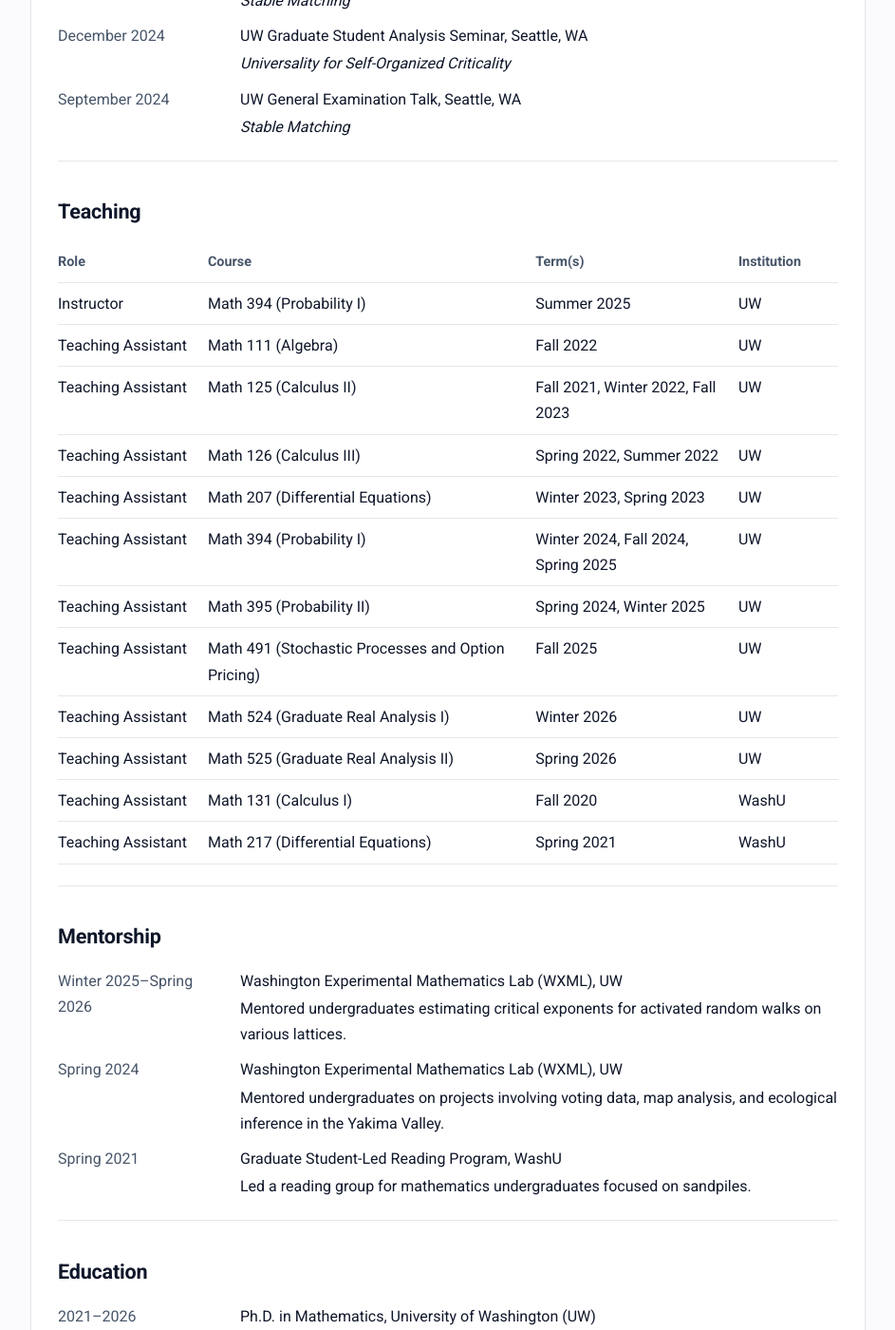
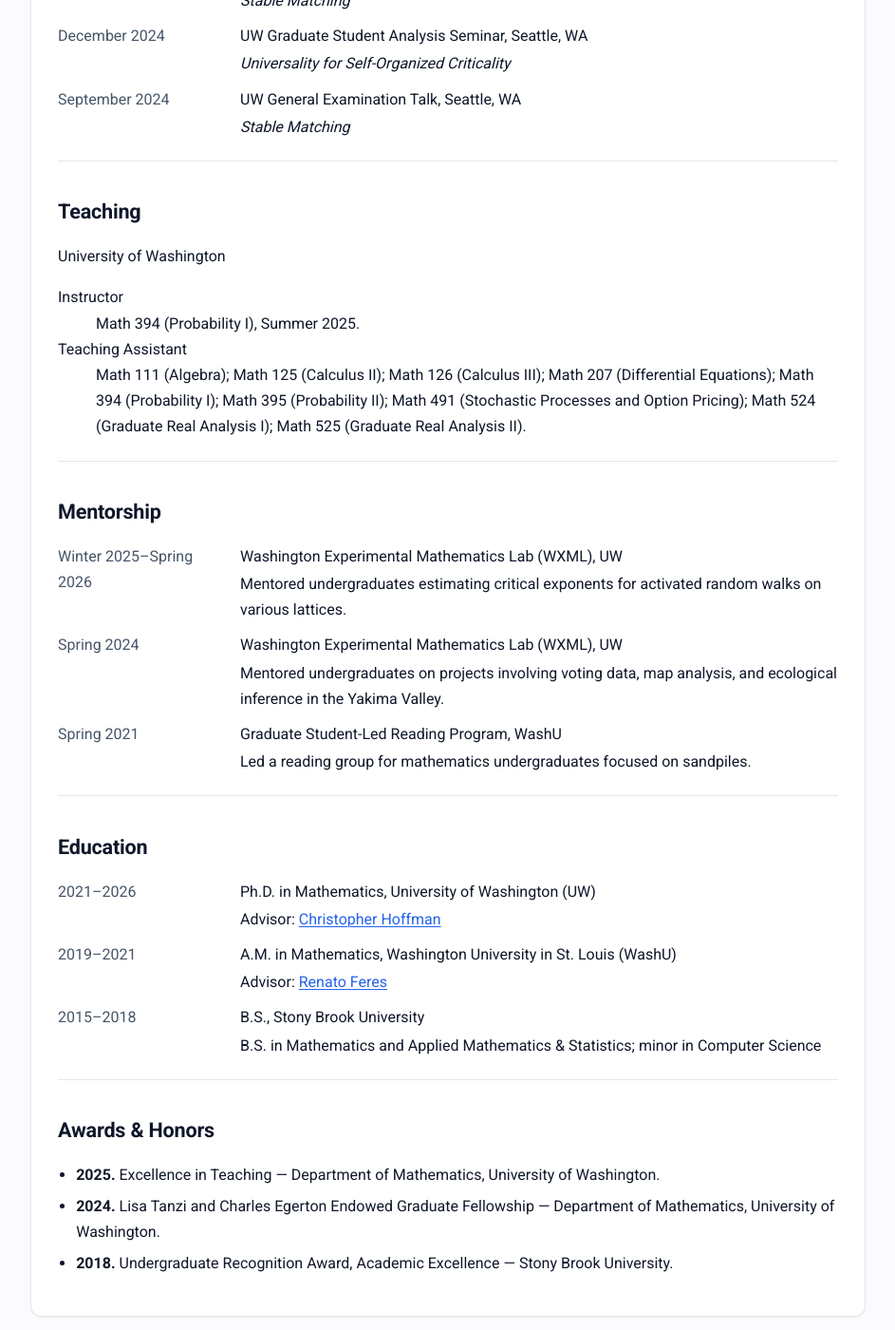
Before and after one commit to hyojeong-son/hyojeong-son.github.io, a Jekyll site: the page built from index.md, in a window 1280 px wide and 1400 px high, scrolled down 1732 px. Shown: the whole window at 95% size, without its empty margins (168-1111 px from the left). Built offline with Jekyll 4.4.1, drawn with Linux system fonts in a browser that asks for light colours; some of the changed text lies outside the part shown.

Commit message:
Clean up navigation, teaching, and awards

```diff
--- a/index.md
+++ b/index.md
@@ -30,6 +30,7 @@ title: Home
 </div>
 
 <nav class="section-nav" aria-label="Page sections">
+  <span class="nav-label">On this page:</span>
   <a href="#academic-positions">Academic Positions</a>
   <a href="#research-interests">Research</a>
   <a href="#publications">Publications</a>
@@ -138,29 +139,16 @@ title: Home
 
 <h2 id="teaching">Teaching</h2>
 
-<table class="table teaching-table">
-  <colgroup>
-    <col class="role">
-    <col class="course">
-    <col class="term">
-    <col class="institution">
-  </colgroup>
-  <thead><tr><th>Role</th><th>Course</th><th>Term(s)</th><th>Institution</th></tr></thead>
-  <tbody>
-    <tr><td>Instructor</td><td>Math 394 (Probability I)</td><td>Summer 2025</td><td>UW</td></tr>
-    <tr><td>Teaching Assistant</td><td>Math 111 (Algebra)</td><td>Fall 2022</td><td>UW</td></tr>
-    <tr><td>Teaching Assistant</td><td>Math 125 (Calculus II)</td><td>Fall 2021, Winter 2022, Fall 2023</td><td>UW</td></tr>
-    <tr><td>Teaching Assistant</td><td>Math 126 (Calculus III)</td><td>Spring 2022, Summer 2022</td><td>UW</td></tr>
-    <tr><td>Teaching Assistant</td><td>Math 207 (Differential Equations)</td><td>Winter 2023, Spring 2023</td><td>UW</td></tr>
-    <tr><td>Teaching Assistant</td><td>Math 394 (Probability I)</td><td>Winter 2024, Fall 2024, Spring 2025</td><td>UW</td></tr>
-    <tr><td>Teaching Assistant</td><td>Math 395 (Probability II)</td><td>Spring 2024, Winter 2025</td><td>UW</td></tr>
-    <tr><td>Teaching Assistant</td><td>Math 491 (Stochastic Processes and Option Pricing)</td><td>Fall 2025</td><td>UW</td></tr>
-    <tr><td>Teaching Assistant</td><td>Math 524 (Graduate Real Analysis I)</td><td>Winter 2026</td><td>UW</td></tr>
-    <tr><td>Teaching Assistant</td><td>Math 525 (Graduate Real Analysis II)</td><td>Spring 2026</td><td>UW</td></tr>
-    <tr><td>Teaching Assistant</td><td>Math 131 (Calculus I)</td><td>Fall 2020</td><td>WashU</td></tr>
-    <tr><td>Teaching Assistant</td><td>Math 217 (Differential Equations)</td><td>Spring 2021</td><td>WashU</td></tr>
-  </tbody>
-</table>
+<div class="teaching-compact">
+  <div class="teaching-institution">University of Washington</div>
+  <dl class="teaching-list">
+    <dt>Instructor</dt>
+    <dd>Math 394 (Probability I), Summer 2025.</dd>
+
+    <dt>Teaching Assistant</dt>
+    <dd>Math 111 (Algebra); Math 125 (Calculus II); Math 126 (Calculus III); Math 207 (Differential Equations); Math 394 (Probability I); Math 395 (Probability II); Math 491 (Stochastic Processes and Option Pricing); Math 524 (Graduate Real Analysis I); Math 525 (Graduate Real Analysis II).</dd>
+  </dl>
+</div>
 
 ---
 
@@ -217,7 +205,7 @@ title: Home
 <ul class="tight">
   <li><strong>2025.</strong> Excellence in Teaching — Department of Mathematics, University of Washington.</li>
   <li><strong>2024.</strong> Lisa Tanzi and Charles Egerton Endowed Graduate Fellowship — Department of Mathematics, University of Washington.</li>
-  <li><strong>2015–2018.</strong> Undergraduate awards: Academic Excellence Scholarships; Undergraduate Recognition Award; Summer Math Scholarship — Stony Brook University.</li>
+  <li><strong>2018.</strong> Undergraduate Recognition Award, Academic Excellence — Stony Brook University.</li>
 </ul>
 
 <script>
```
